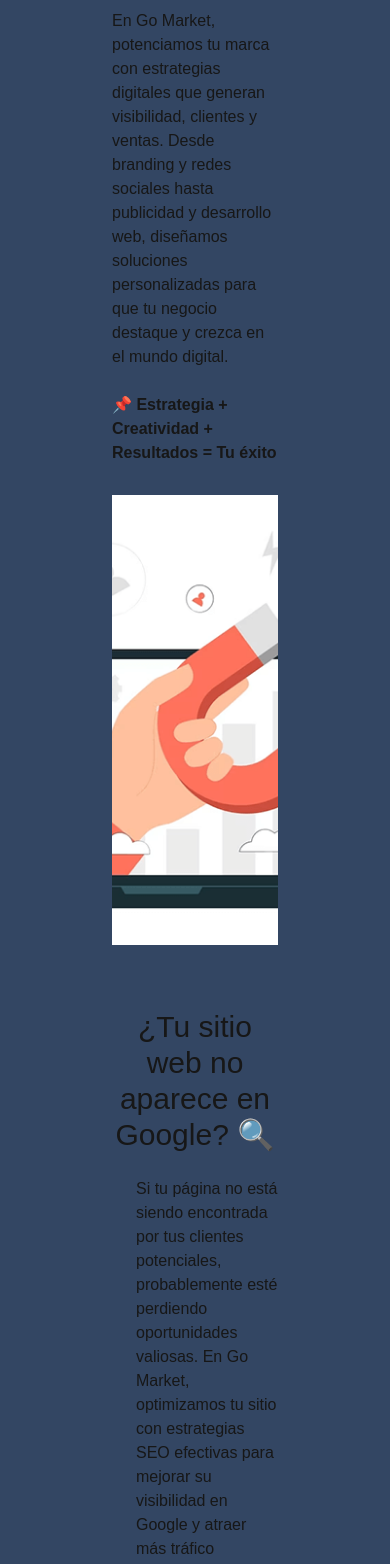
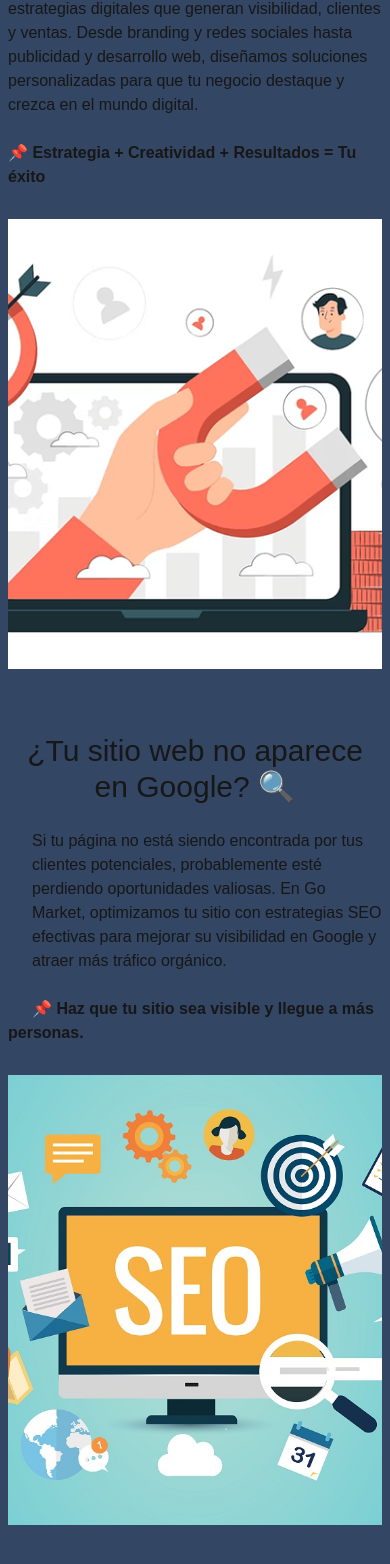
Before and after one commit to aguustin/gomarket, a Next.js app in the folder client/: page /Home in a window 390 px wide. Shown: the part 7126-8690 px from the top of the page. Built offline with nearby package versions, Linux system fonts and the light colour scheme; no server answers.

Commit message:
responsive

```diff
--- a/client/app/Home/page.jsx
+++ b/client/app/Home/page.jsx
@@ -305,7 +305,7 @@ const Home = () => {
                 <div className='text-center'>
                     <h1 className='text-4xl'>¿Cómo Go Market puede hacer crecer tu negocio?</h1>
                 </div>
-                <div className='hacer-crecer-negocio-div-child flex justify-center pr-28 pl-28 mb-16 mt-28 sm:pl-6 sm:pr-6'>
+                <div className='hacer-crecer-negocio-div-child flex justify-center pr-28 pl-28 mb-16 mt-28 sm:pl-6 sm:pr-6 max-[1000px]:pl-2 max-[1000px]:pr-2'>
                     <AnimationA className='negocio-img mx-6 mt-6'>
                         <h3 className='text-3xl text-center'>Generadores de Leads o Ventas</h3><br></br>
                         <p>En Go Market, potenciamos tu marca con estrategias digitales que generan visibilidad, clientes y ventas. Desde branding y redes sociales hasta publicidad y desarrollo web, diseñamos soluciones personalizadas para que tu negocio destaque y crezca en el mundo digital.</p><br></br>
@@ -315,7 +315,7 @@ const Home = () => {
                         <img src={leadGeneration.src} alt=""></img>
                     </AnimationC>
                 </div>
-                <div className='hacer-crecer-negocio-div-child flex justify-center pr-28 pl-28 mb-16 mt-28 sm:pl-6 sm:pr-6' id="invert">
+                <div className='hacer-crecer-negocio-div-child flex justify-center pr-28 pl-28 mb-16 mt-28 sm:pl-6 sm:pr-6 max-[1000px]:pl-2 max-[1000px]:pr-2' id="invert">
                     <AnimationC className='negocio-img mx-6'>
                         <img src={seoImageJpeg.src} alt=""></img>
                     </AnimationC>
@@ -325,7 +325,7 @@ const Home = () => {
                         <b className='ml-6 sm:ml-0'>📌 Haz que tu sitio sea visible y llegue a más personas.</b>
                     </AnimationA>
                 </div>
-                <div className='hacer-crecer-negocio-div-child flex justify-center pr-28 pl-28 mb-16 mt-28 sm:pl-6 sm:pr-6'>
+                <div className='hacer-crecer-negocio-div-child flex justify-center pr-28 pl-28 mb-16 mt-28 sm:pl-6 sm:pr-6 max-[1000px]:pl-2 max-[1000px]:pr-2'>
                     <AnimationA className='negocio-img mx-6 mt-6'>
                         <h3 className='text-3xl text-center'>¿Tu sitio web no genera ingresos? 💻</h3><br></br>
                         <p>Si tu sitio web no está convirtiendo visitantes en clientes, es hora de hacer un cambio. En Go Market, transformamos tu página en una herramienta de ventas efectiva con diseño atractivo, optimización SEO y estrategias de conversión. ¡Haz que tu sitio trabaje para ti!</p><br></br>
```
